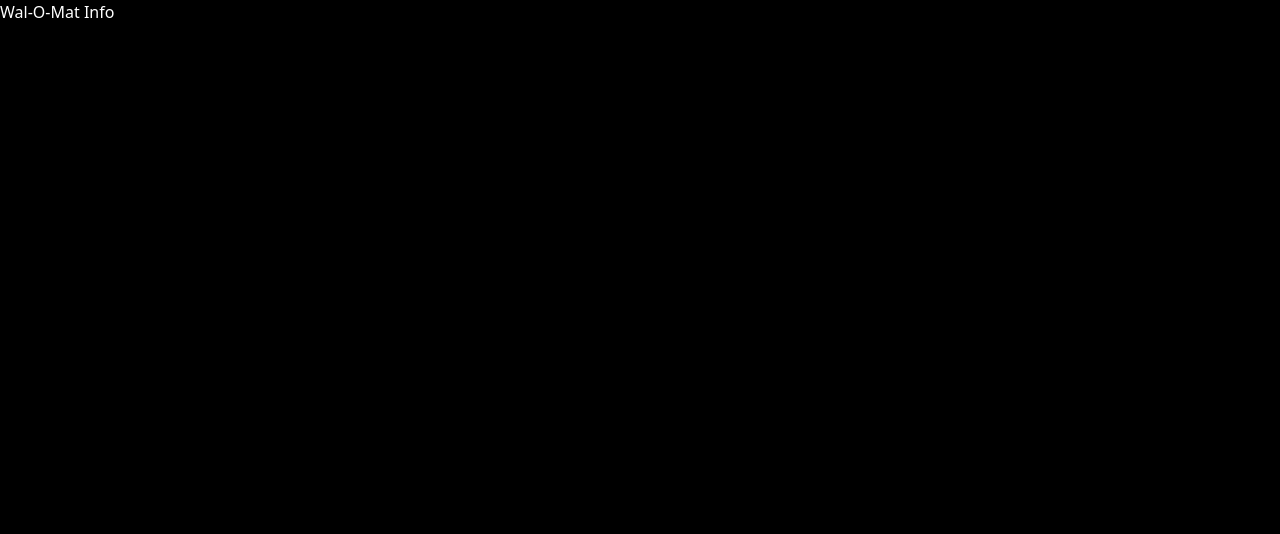
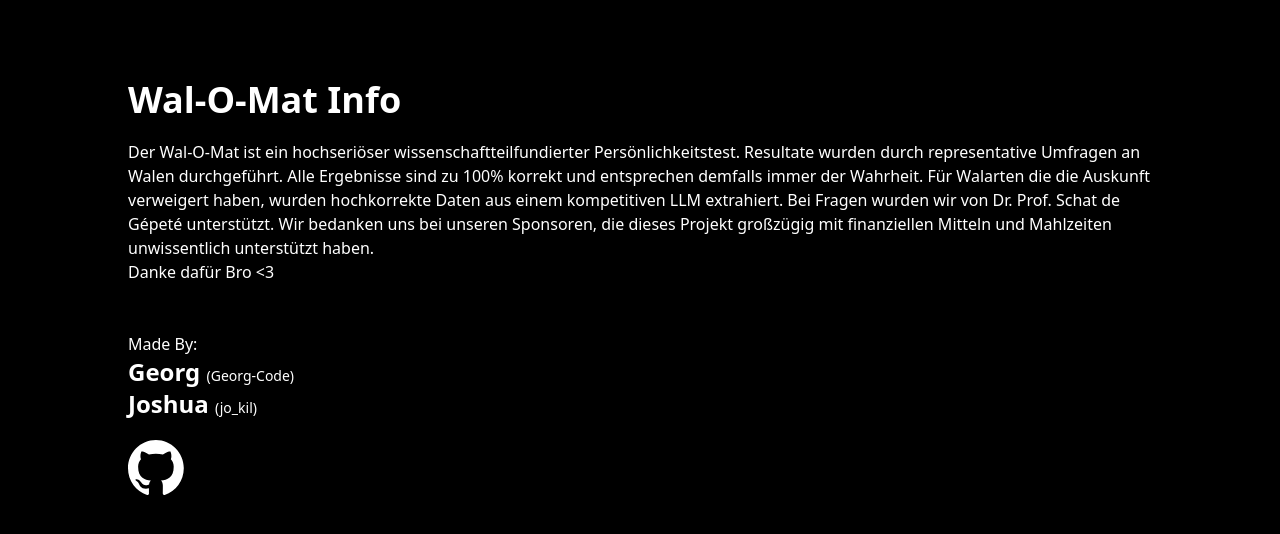
Before and after one commit to jokil123/wal-o-mat, a SvelteKit app: page /info in a window 1280 px wide. Shown: the top 534 px of the page. Built offline with nearby package versions, Linux system fonts and the light colour scheme.

Commit message:
info page

```diff
--- a/src/routes/+page.svelte
+++ b/src/routes/+page.svelte
@@ -16,9 +16,9 @@
   </h1>
   <h2 class="text-2xl my-3"><a href="{base}/info">→ Wal-O-Mat Info</a></h2>
   <h2 class="text-2xl my-3">
-    <a href="{base}/creation">→ Wie entsteht der Wal-O-Mat</a>
+    <a href="{base}/info">→ Wie entsteht der Wal-O-Mat</a>
   </h2>
   <h2 class="text-2xl my-3">
-    <a href="{base}/function">→ Wie funktioniert der Wal-O-Mat</a>
+    <a href="{base}/info">→ Wie funktioniert der Wal-O-Mat</a>
   </h2>
 </div>
--- a/src/routes/creation/+page.svelte
+++ /dev/null
@@ -1 +0,0 @@
-Wie entsteht der Wal-O-Mat
--- a/src/routes/function/+page.svelte
+++ /dev/null
@@ -1 +0,0 @@
-Wie funktioniert der Wal-O-Mat
--- a/src/routes/info/+page.svelte
+++ b/src/routes/info/+page.svelte
@@ -1 +1,48 @@
-Wal-O-Mat Info
+<script lang="ts">
+  import githubLogo from "$lib/assets/github-mark.svg";
+</script>
+
+<div
+  class="
+mt-10 md:mt-20
+mx-8 md:mx-12 lg:max-w-screen-lg lg:mx-auto"
+>
+  <h1 class="font-black text-2xl md:text-4xl mb-5">Wal-O-Mat Info</h1>
+
+  <p class="mb-12">
+    Der Wal-O-Mat ist ein hochseriöser wissenschaftteilfundierter
+    Persönlichkeitstest. Resultate wurden durch representative Umfragen an Walen
+    durchgeführt. Alle Ergebnisse sind zu 100% korrekt und entsprechen demfalls
+    immer der Wahrheit. Für Walarten die die Auskunft verweigert haben, wurden
+    hochkorrekte Daten aus einem kompetitiven LLM extrahiert. Bei Fragen wurden
+    wir von Dr. Prof. Schat de Gépeté unterstützt. Wir bedanken uns bei unseren
+    Sponsoren, die dieses Projekt großzügig mit finanziellen Mitteln und
+    Mahlzeiten unwissentlich unterstützt haben.
+    <br class="mb-5" />
+
+    Danke dafür Bro &lt3
+  </p>
+
+  <p>Made By:</p>
+  <h1 class="font-black text-lg md:text-2xl">
+    <a href="https://github.com/Georg-code">
+      Georg <span class="font-normal text-sm">(Georg-Code)</span>
+    </a>
+  </h1>
+
+  <h1 class="font-black text-lg md:text-2xl">
+    <a href="https://github.com/jokil123">
+      Joshua <span class="font-normal text-sm">(jo_kil)</span>
+    </a>
+  </h1>
+
+  <a href="https://github.com/jokil123/wal-o-mat" class="block mt-5">
+    <img src={githubLogo} class="white w-14" alt="github Logo" />
+  </a>
+</div>
+
+<style lang="scss">
+  .white {
+    filter: brightness(100);
+  }
+</style>
```
Also changed, not shown: src/lib/assets/github-mark.svg (added).
